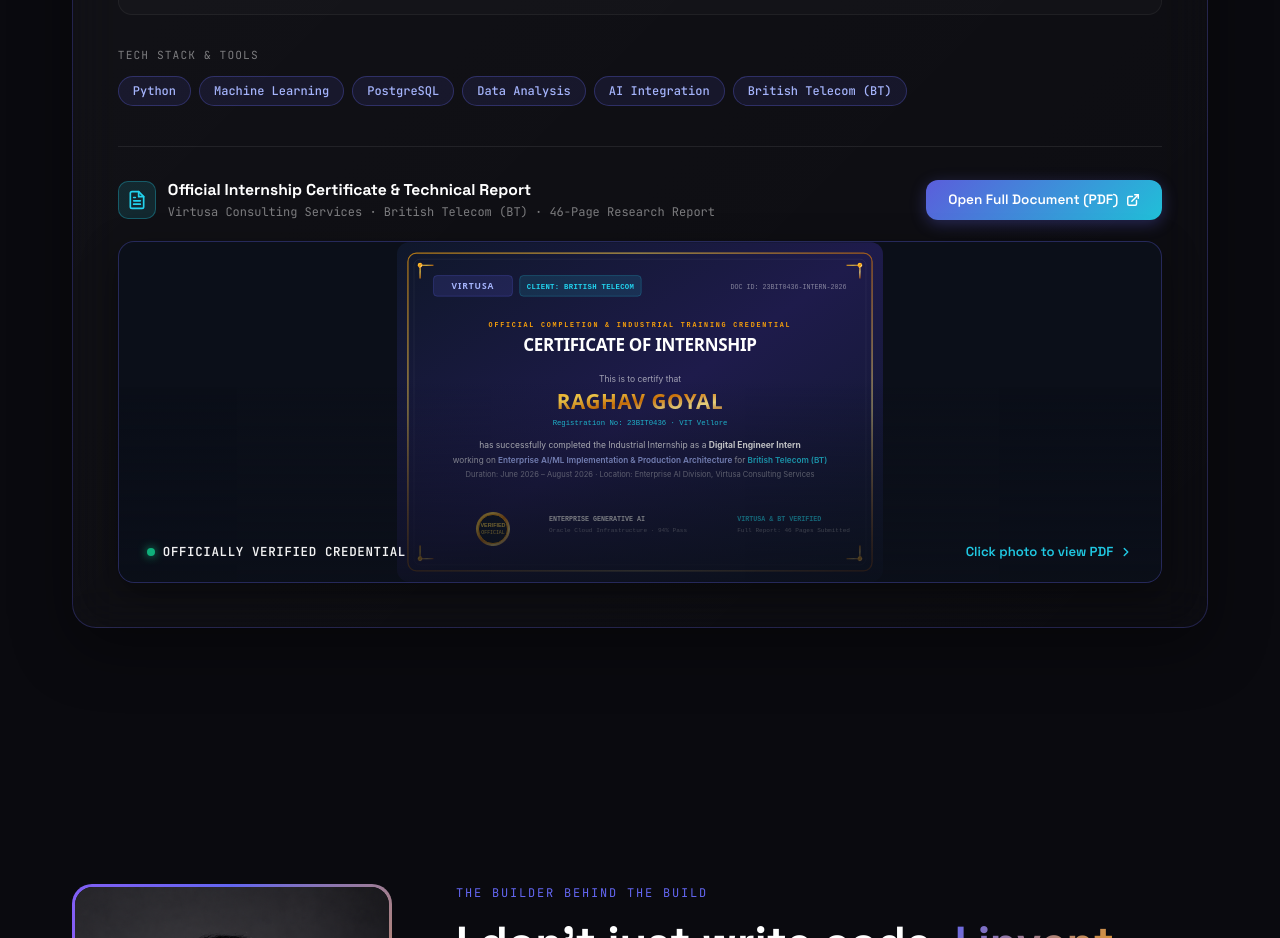
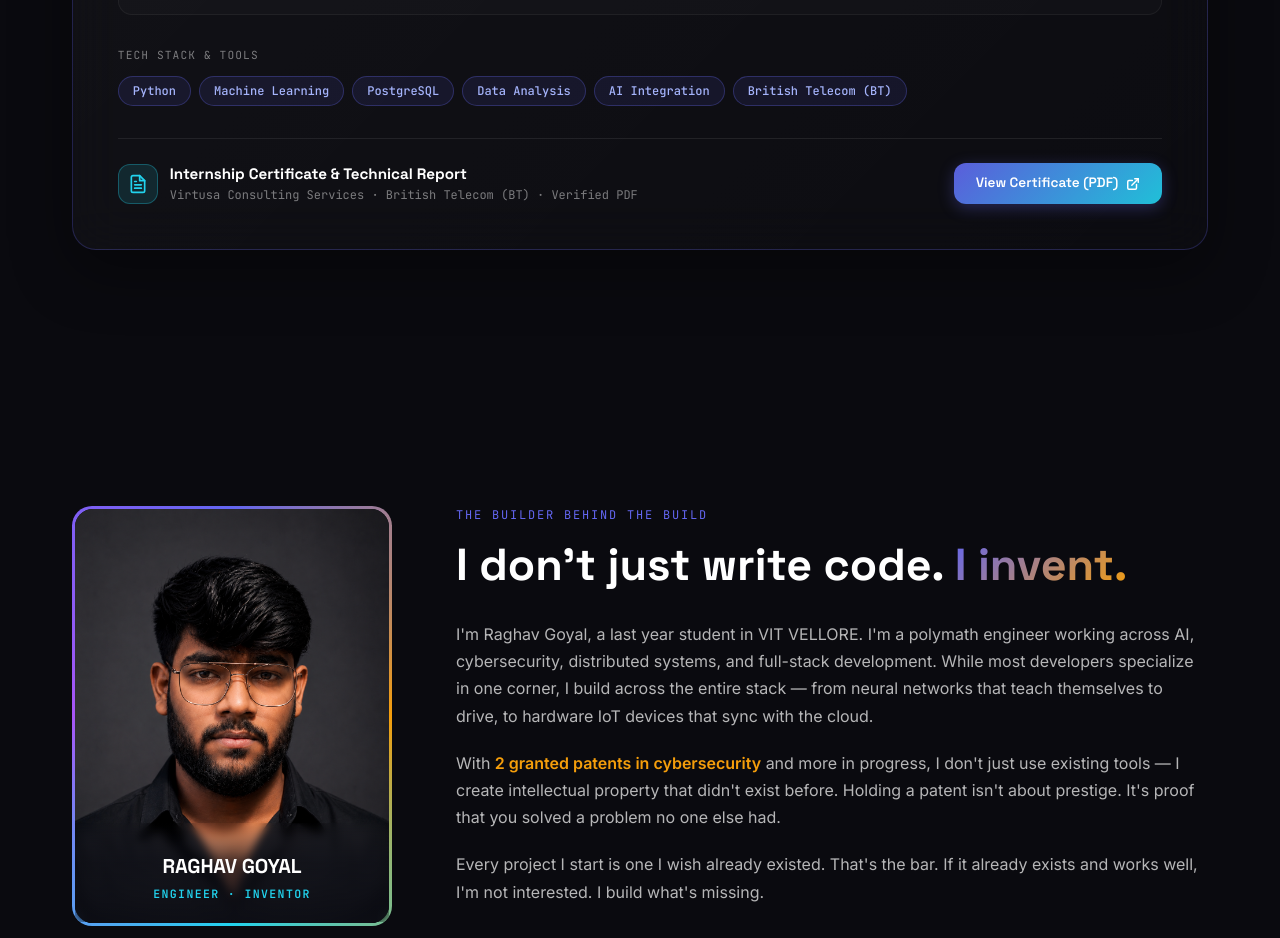
Before and after one commit to snowowl69/portfolio, a React (Vite) app: page / in a window 1280 px wide. Shown: the part 8620-9558 px from the top of the page. Built offline with nearby package versions, Linux system fonts and the light colour scheme.

Commit message:
feat: remove certificate preview photo card and retain clean action button

```diff
--- a/src/components/Experience.jsx
+++ b/src/components/Experience.jsx
@@ -10,7 +10,6 @@ const internshipData = [
     location: 'Enterprise AI Division',
     color: '#6366F1',
     accentColor: '#22D3EE',
-    certificatePhoto: '/internship_certificate_preview.svg',
     summary:
       'Worked directly on an enterprise-grade AI/ML implementation project for British Telecom (BT), bridging the gap between cutting-edge machine learning and production architecture.',
     contributions: [
@@ -397,37 +396,33 @@ export default function Experience() {
               </div>
             </div>
 
-            {/* Certificate Verification / Documentation Card with Photo */}
+            {/* Certificate Verification / Documentation */}
             {exp.certificateUrl && (
               <div
                 style={{
-                  marginTop: '2.5rem',
-                  paddingTop: '2rem',
+                  marginTop: '2rem',
+                  paddingTop: '1.5rem',
                   borderTop: '1px solid rgba(255, 255, 255, 0.08)',
-                }}
-              >
-                <div
-                  style={{
                   display: 'flex',
                   alignItems: 'center',
                   justifyContent: 'space-between',
                   flexWrap: 'wrap',
                   gap: '1rem',
-                    marginBottom: '1.25rem',
                 }}
               >
                 <div style={{ display: 'flex', alignItems: 'center', gap: '0.75rem' }}>
                   <div
                     style={{
-                        width: '38px',
-                        height: '38px',
-                        borderRadius: '10px',
+                      width: '40px',
+                      height: '40px',
+                      borderRadius: '12px',
                       background: 'rgba(34, 211, 238, 0.12)',
                       border: '1px solid rgba(34, 211, 238, 0.3)',
                       display: 'flex',
                       alignItems: 'center',
                       justifyContent: 'center',
                       color: '#22D3EE',
+                      flexShrink: 0,
                     }}
                   >
                     <svg width="20" height="20" viewBox="0 0 24 24" fill="none" stroke="currentColor" strokeWidth="2" strokeLinecap="round" strokeLinejoin="round">
@@ -439,11 +434,11 @@ export default function Experience() {
                     </svg>
                   </div>
                   <div>
-                      <div style={{ color: '#FFFFFF', fontSize: '0.98rem', fontWeight: 700, fontFamily: "'Space Grotesk', sans-serif" }}>
-                        Official Internship Certificate &amp; Technical Report
+                    <div style={{ color: '#FFFFFF', fontSize: '0.95rem', fontWeight: 700, fontFamily: "'Space Grotesk', sans-serif" }}>
+                      Internship Certificate &amp; Technical Report
                     </div>
                     <div style={{ color: 'rgba(255, 255, 255, 0.45)', fontSize: '0.75rem', fontFamily: "'JetBrains Mono', monospace" }}>
-                        Virtusa Consulting Services · British Telecom (BT) · 46-Page Research Report
+                      Virtusa Consulting Services · British Telecom (BT) · Verified PDF
                     </div>
                   </div>
                 </div>
@@ -476,102 +471,12 @@ export default function Experience() {
                     e.currentTarget.style.boxShadow = '0 4px 16px rgba(99, 102, 241, 0.3)';
                   }}
                 >
-                    <span>Open Full Document (PDF)</span>
+                  <span>View Certificate (PDF)</span>
                   <svg width="14" height="14" viewBox="0 0 24 24" fill="none" stroke="currentColor" strokeWidth="2.5" strokeLinecap="round" strokeLinejoin="round">
                     <path d="M18 13v6a2 2 0 0 1-2 2H5a2 2 0 0 1-2-2V8a2 2 0 0 1 2-2h6" />
                     <polyline points="15 3 21 3 21 9" />
                     <line x1="10" y1="14" x2="21" y2="3" />
                   </svg>
-                  </a>
-                </div>
-
-                {/* Certificate Photo / Document Visual Container */}
-                <a
-                  href={exp.certificateUrl}
-                  target="_blank"
-                  rel="noopener noreferrer"
-                  style={{
-                    display: 'block',
-                    position: 'relative',
-                    borderRadius: '16px',
-                    overflow: 'hidden',
-                    border: '1px solid rgba(99, 102, 241, 0.3)',
-                    background: '#0B0F19',
-                    boxShadow: '0 12px 36px rgba(0,0,0,0.4)',
-                    textDecoration: 'none',
-                    cursor: 'pointer',
-                    transition: 'all 0.3s cubic-bezier(0.23, 1, 0.32, 1)',
-                  }}
-                  onMouseEnter={(e) => {
-                    e.currentTarget.style.borderColor = 'rgba(34, 211, 238, 0.6)';
-                    e.currentTarget.style.transform = 'translateY(-3px)';
-                    e.currentTarget.style.boxShadow = '0 18px 48px rgba(34, 211, 238, 0.2)';
-                  }}
-                  onMouseLeave={(e) => {
-                    e.currentTarget.style.borderColor = 'rgba(99, 102, 241, 0.3)';
-                    e.currentTarget.style.transform = 'translateY(0)';
-                    e.currentTarget.style.boxShadow = '0 12px 36px rgba(0,0,0,0.4)';
-                  }}
-                >
-                  <img
-                    src={exp.certificatePhoto}
-                    alt="Virtusa & British Telecom Internship Certificate"
-                    style={{
-                      width: '100%',
-                      height: 'auto',
-                      maxHeight: '340px',
-                      objectFit: 'contain',
-                      display: 'block',
-                      margin: '0 auto',
-                    }}
-                  />
-                  <div
-                    style={{
-                      position: 'absolute',
-                      inset: 0,
-                      background: 'linear-gradient(to top, rgba(11, 15, 25, 0.85) 0%, transparent 60%)',
-                      display: 'flex',
-                      alignItems: 'flex-end',
-                      justifyContent: 'space-between',
-                      padding: '1.25rem 1.75rem',
-                      opacity: 0.95,
-                    }}
-                  >
-                    <div style={{ display: 'flex', alignItems: 'center', gap: '8px' }}>
-                      <span
-                        style={{
-                          width: '8px',
-                          height: '8px',
-                          borderRadius: '50%',
-                          background: '#10B981',
-                          boxShadow: '0 0 10px #10B981',
-                        }}
-                      />
-                      <span
-                        className="font-mono"
-                        style={{ fontSize: '0.78rem', color: '#FFFFFF', fontWeight: 600, letterSpacing: '0.05em' }}
-                      >
-                        OFFICIALLY VERIFIED CREDENTIAL
-                      </span>
-                    </div>
-
-                    <span
-                      className="font-space"
-                      style={{
-                        fontSize: '0.82rem',
-                        color: '#22D3EE',
-                        fontWeight: 600,
-                        display: 'inline-flex',
-                        alignItems: 'center',
-                        gap: '6px',
-                      }}
-                    >
-                      Click photo to view PDF
-                      <svg width="14" height="14" viewBox="0 0 24 24" fill="none" stroke="currentColor" strokeWidth="2.5" strokeLinecap="round" strokeLinejoin="round">
-                        <polyline points="9 18 15 12 9 6"/>
-                      </svg>
-                    </span>
-                  </div>
                 </a>
               </div>
             )}
```
Also changed, not shown: public/internship_certificate_preview.svg (deleted). Lines whose indentation alone changed are shown as unchanged.
